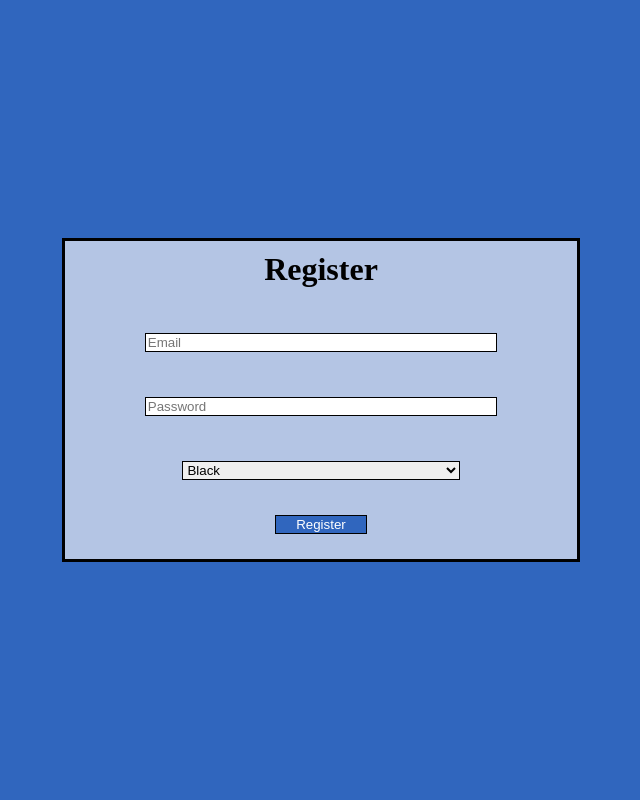
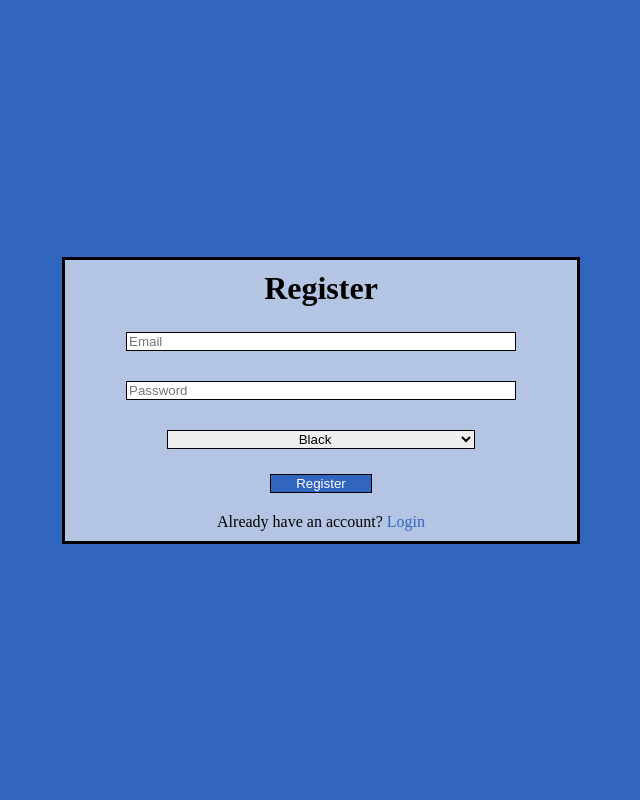
Before and after one commit to lvcodes3/Profile-CRUD-PHP, a PHP site: page /register.php in a window 1280 px wide. Shown: the whole page, without its empty margins (319-959 px from the left). Run offline with PHP 8.4, Linux system fonts and the light colour scheme.

Commit message:
login and register styling complete

```diff
--- a/css/register.css
+++ b/css/register.css
@@ -9,6 +9,7 @@ body {
   width: 100vw;
   height: 100vh;
   background-color: #3066be;
+  /* centering our form container */
   display: flex;
   align-items: center;
   justify-content: center;
@@ -29,47 +30,59 @@ h1 {
 
 form {
   margin: 0 auto;
-  padding: 25px;
   display: flex;
   flex-direction: column;
   align-items: center;
-  gap: 25px;
 }
 
 .group {
   width: 75%;
   padding: 10px;
+  margin: 5px;
   display: flex;
   flex-direction: column;
   align-items: center;
 }
 
-p {
+.group p {
   color: red;
   margin: 0;
   padding: 0;
 }
 
+/* inputs */
 #email,
 #password {
   width: 100%;
   border: 1px solid black;
 }
-
 #color {
   width: 80%;
   cursor: pointer;
+  text-align-last: center;
   border: 1px solid black;
 }
 
-button {
+form button {
   width: 20%;
+  margin: 10px;
   color: white;
   background-color: #3066be;
   cursor: pointer;
   transition-duration: 0.5s;
   border: 1px solid black;
 }
-button:hover {
+form button:hover {
   transform: scale(1.03);
 }
+
+#login-link {
+  color: black;
+  text-align: center;
+  margin: 0;
+  padding: 10px;
+}
+#login-link a {
+  color: #3066be;
+  text-decoration: none;
+}
--- a/register.php
+++ b/register.php
@@ -90,14 +90,14 @@ if ($_SERVER["REQUEST_METHOD"] === "POST") {
             <h1>Register</h1>
             <form method="POST" action="">
                 <div class="group">
-                    <p id="email-error">
+                    <p>
                         <?= $email_error; ?>
                     </p>
                     <input id="email" name="email" type="email" placeholder="Email" value="<?= $email; ?>" required />
                 </div>
 
                 <div class="group">
-                    <p id="password-error">
+                    <p>
                         <?= $password_error; ?>
                     </p>
                     <input id="password" name="password" type="password" placeholder="Password"
@@ -105,11 +105,11 @@ if ($_SERVER["REQUEST_METHOD"] === "POST") {
                 </div>
 
                 <div class="group">
-                    <p id="color-error">
+                    <p>
                         <?= $color_error; ?>
                     </p>
                     <select id="color" name="color" required>
-                        <option value="" disabled>Favorite Color</option>
+                        <option value="" disabled>Select your Favorite Color</option>
                         <option value="black">Black</option>
                         <option value="white">White</option>
                         <option value="red">Red</option>
@@ -126,6 +126,9 @@ if ($_SERVER["REQUEST_METHOD"] === "POST") {
 
                 <button type="submit" value="submit">Register</button>
             </form>
+            <p id="login-link">Already have an account?
+                <a href="./login.php">Login</a>
+            </p>
         </div>
     </div>
 
```
Also changed, not shown: css/login.css (+18 -5 lines), login.php (+6 -4 lines).
